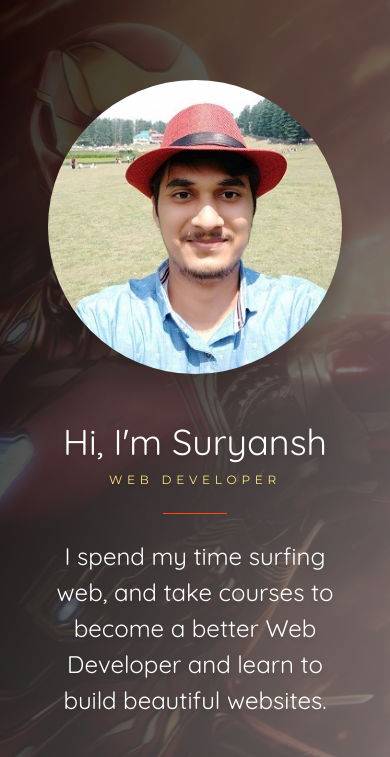
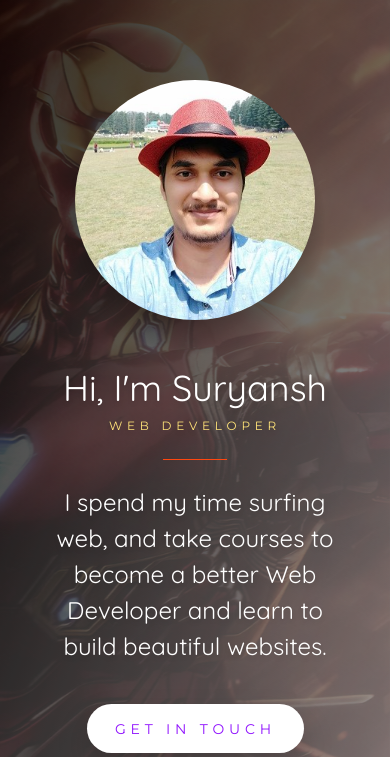
Before and after one commit to sgoyal2402/CSS-My-profile, a plain HTML site: page index.html in a window 390 px wide. Shown: the top 757 px of the page. Drawn offline with Linux system fonts and the light colour scheme.

Commit message:
Some responsive changes

```diff
--- a/css/master.css
+++ b/css/master.css
@@ -194,7 +194,10 @@ a{
     .side{
         margin-bottom: 3rem;
         width: 100%;
+        max-height: 15rem;
+        max-width: 15rem;
     }
+
 
     .hr{
         margin-left: auto;
```
